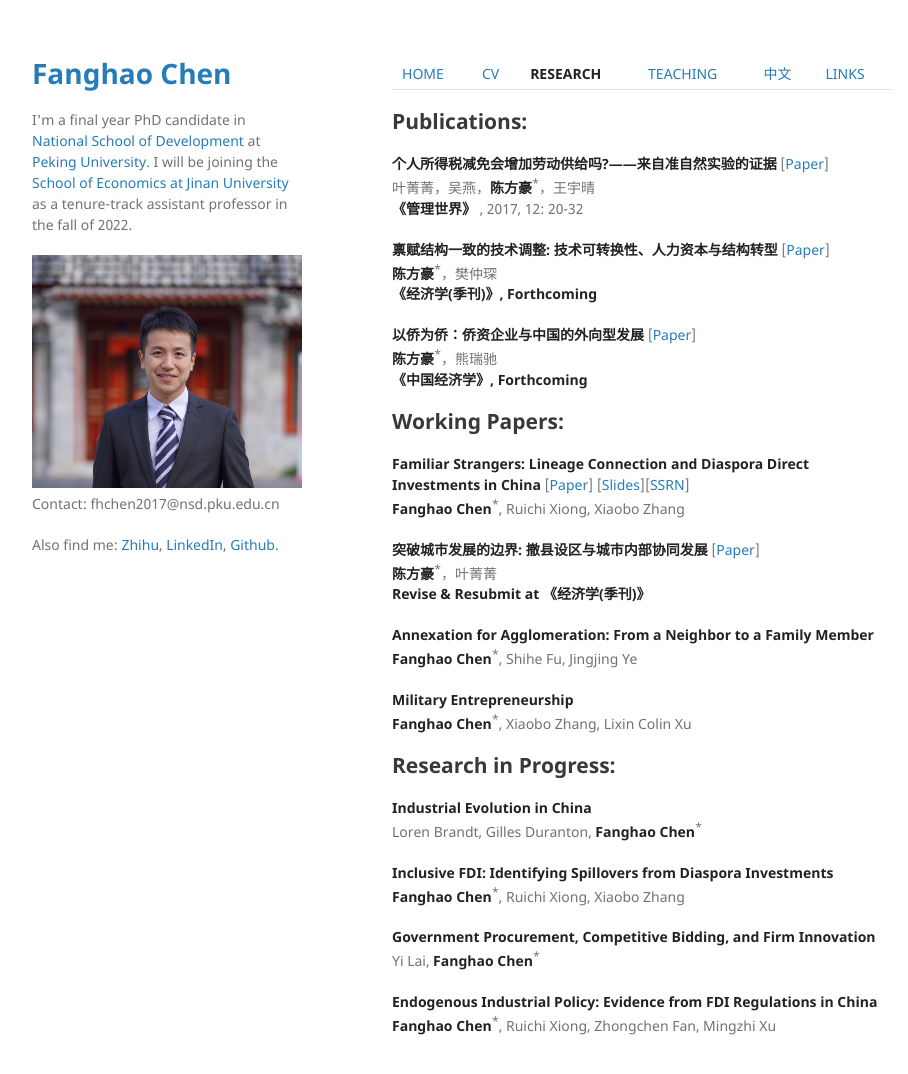
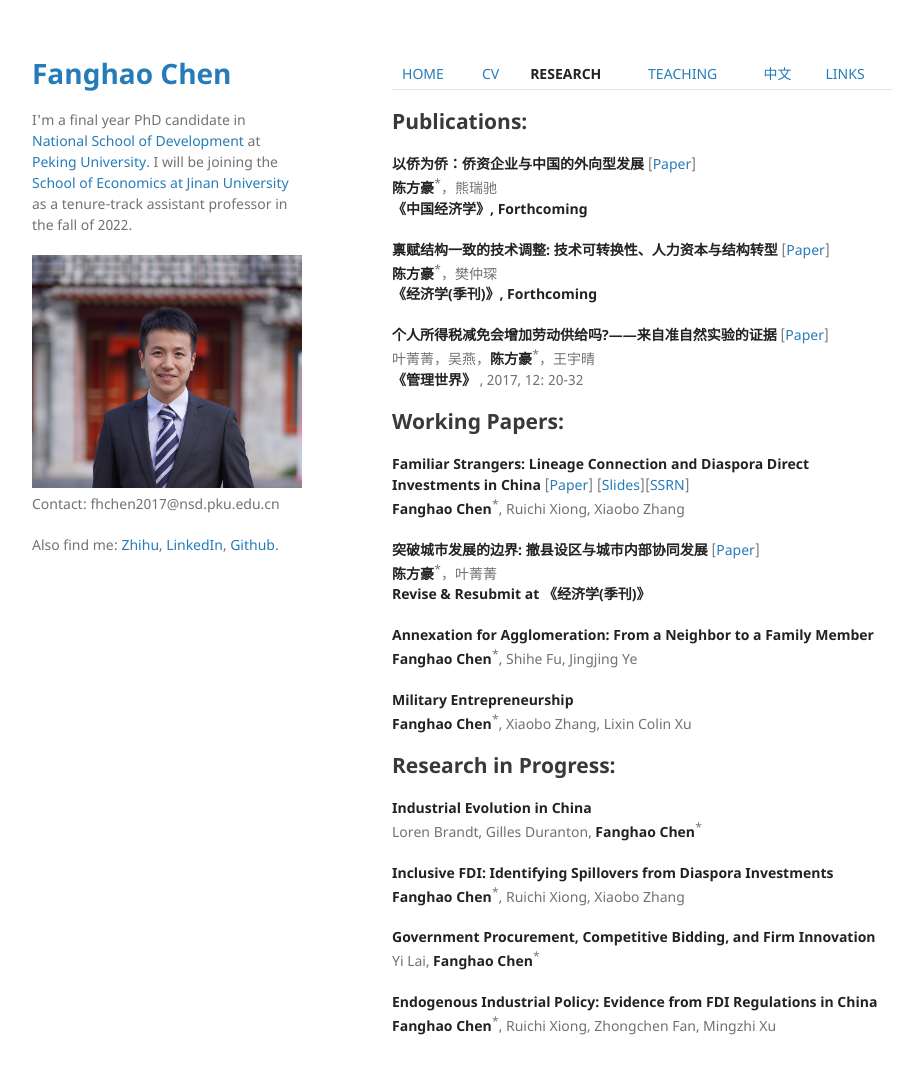
Before and after one commit to FanghaoChen/homepage, a Jekyll site: the page built from research.md, in a window 1280 px wide and 1106 px high. Shown: the top 1074 px of the window, without its empty margins (178-1086 px from the left). Built offline with Jekyll 4.4.1, drawn with Linux system fonts in a browser that asks for light colours.

```diff
--- a/research.md
+++ b/research.md
@@ -6,17 +6,17 @@ layout: default
 
 ## Publications:
 
-**个人所得税减免会增加劳动供给吗?——来自准自然实验的证据** [[Paper](http://www.cnki.com.cn/Article/CJFDTOTAL-GLSJ201712009.htm)] <br/>
-叶菁菁，吴燕，**陈方豪**<sup>*</sup>，王宇晴 <br/>
-**《管理世界》** , 2017, 12: 20-32
+**以侨为侨：侨资企业与中国的外向型发展** [[Paper](./assets/bridger_draft_220515.pdf)] <br/>
+**陈方豪**<sup>*</sup>，熊瑞驰 <br/>
+**《中国经济学》, Forthcoming**
 
 **禀赋结构一致的技术调整: 技术可转换性、人力资本与结构转型** [[Paper](./assets/techchange_draft_220427.pdf)] <br/>
 **陈方豪**<sup>*</sup>，樊仲琛 <br/>
 **《经济学(季刊)》, Forthcoming**
 
-**以侨为侨：侨资企业与中国的外向型发展** [[Paper](./assets/bridger_draft_220515.pdf)] <br/>
-**陈方豪**<sup>*</sup>，熊瑞驰 <br/>
-**《中国经济学》, Forthcoming**
+**个人所得税减免会增加劳动供给吗?——来自准自然实验的证据** [[Paper](http://www.cnki.com.cn/Article/CJFDTOTAL-GLSJ201712009.htm)] <br/>
+叶菁菁，吴燕，**陈方豪**<sup>*</sup>，王宇晴 <br/>
+**《管理世界》** , 2017, 12: 20-32
 
 ## Working Papers:
 
```
